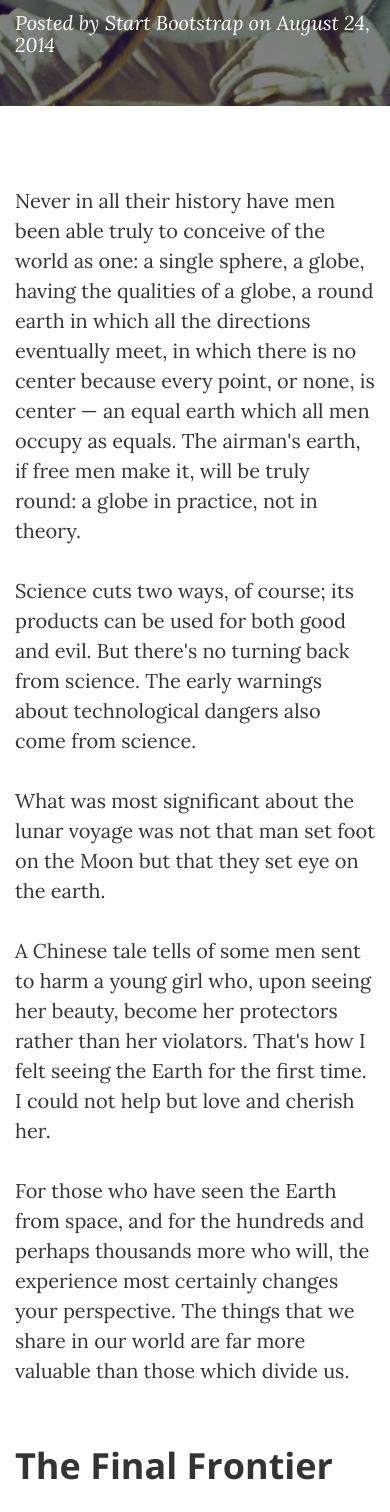
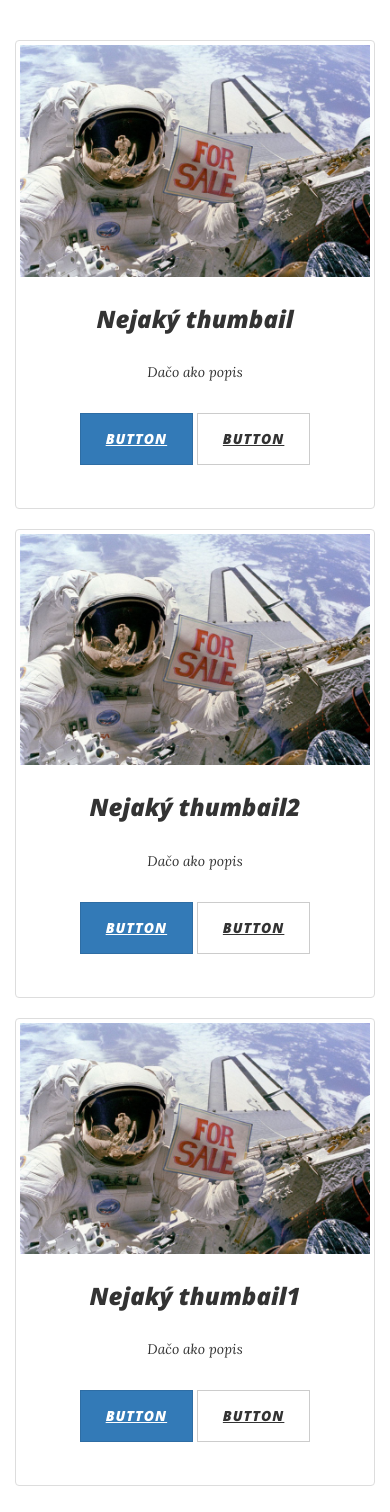
Before and after one commit to H4ny/bootstrap, a website: page startbootstrap-clean-blog-gh-pages/startbootstrap-clean-blog-gh-pages/post.html in a window 390 px wide. Shown: the part 355-1867 px from the top of the page. Drawn offline with nearby package versions, Linux system fonts and the light colour scheme.

Commit message:
Pridal som nejaky Thumbail do postu zmenil som názoiv obrazku a vyzera že to fachčí

```diff
--- a/startbootstrap-clean-blog-gh-pages/startbootstrap-clean-blog-gh-pages/post.html
+++ b/startbootstrap-clean-blog-gh-pages/startbootstrap-clean-blog-gh-pages/post.html
@@ -74,7 +74,7 @@
             <div class="row">
                 <div class="col-lg-8 col-lg-offset-2 col-md-10 col-md-offset-1">
                     <div class="post-heading">
-                        <h1>Man must explore, and this is exploration at its greatest</h1>
+                        <h1>Uvidíme či to pôjde </h1>
                         <h2 class="subheading">Problems look mighty small from 150 miles up</h2>
                         <span class="meta">Posted by <a href="#">Start Bootstrap</a> on August 24, 2014</span>
                     </div>
@@ -88,40 +88,41 @@
         <div class="container">
             <div class="row">
                 <div class="col-lg-8 col-lg-offset-2 col-md-10 col-md-offset-1">
-                    <p>Never in all their history have men been able truly to conceive of the world as one: a single sphere, a globe, having the qualities of a globe, a round earth in which all the directions eventually meet, in which there is no center because every point, or none, is center — an equal earth which all men occupy as equals. The airman's earth, if free men make it, will be truly round: a globe in practice, not in theory.</p>
 
-                    <p>Science cuts two ways, of course; its products can be used for both good and evil. But there's no turning back from science. The early warnings about technological dangers also come from science.</p>
+				  <div class="row">
+  <div class="col-sm-6 col-md-4">
+    <div class="thumbnail">
+      <img src="img/1.jpg" alt="...">
+      <div class="caption">
+        <h3>Nejaký thumbail </h3>
+        <p>Dačo ako popis</p>
+        <p><a href="#" class="btn btn-primary" role="button">Button</a> <a href="#" class="btn btn-default" role="button">Button</a></p>
+      </div>
+    </div>
+  </div>
+  <div class="col-sm-6 col-md-4">
+    <div class="thumbnail">
+      <img src="img/1.jpg" alt="...">
+      <div class="caption">
+        <h3>Nejaký thumbail2</h3>
+        <p>Dačo ako popis</p>
+        <p><a href="#" class="btn btn-primary" role="button">Button</a> <a href="#" class="btn btn-default" role="button">Button</a></p>
+      </div>
+    </div>
+  </div>
+  <div class="col-sm-6 col-md-4">
+    <div class="thumbnail">
+      <img src="img/1.jpg" alt="...">
+      <div class="caption">
+        <h3>Nejaký thumbail1 </h3>
+        <p>Dačo ako popis</p>
+        <p><a href="#" class="btn btn-primary" role="button">Button</a> <a href="#" class="btn btn-default" role="button">Button</a></p>
+      </div>
+    </div>
+  </div>
+</div>
 
-                    <p>What was most significant about the lunar voyage was not that man set foot on the Moon but that they set eye on the earth.</p>
 
-                    <p>A Chinese tale tells of some men sent to harm a young girl who, upon seeing her beauty, become her protectors rather than her violators. That's how I felt seeing the Earth for the first time. I could not help but love and cherish her.</p>
-
-                    <p>For those who have seen the Earth from space, and for the hundreds and perhaps thousands more who will, the experience most certainly changes your perspective. The things that we share in our world are far more valuable than those which divide us.</p>
-
-                    <h2 class="section-heading">The Final Frontier</h2>
-
-                    <p>There can be no thought of finishing for ‘aiming for the stars.’ Both figuratively and literally, it is a task to occupy the generations. And no matter how much progress one makes, there is always the thrill of just beginning.</p>
-
-                    <p>There can be no thought of finishing for ‘aiming for the stars.’ Both figuratively and literally, it is a task to occupy the generations. And no matter how much progress one makes, there is always the thrill of just beginning.</p>
-
-                    <blockquote>The dreams of yesterday are the hopes of today and the reality of tomorrow. Science has not yet mastered prophecy. We predict too much for the next year and yet far too little for the next ten.</blockquote>
-
-                    <p>Spaceflights cannot be stopped. This is not the work of any one man or even a group of men. It is a historical process which mankind is carrying out in accordance with the natural laws of human development.</p>
-
-                    <h2 class="section-heading">Reaching for the Stars</h2>
-
-                    <p>As we got further and further away, it [the Earth] diminished in size. Finally it shrank to the size of a marble, the most beautiful you can imagine. That beautiful, warm, living object looked so fragile, so delicate, that if you touched it with a finger it would crumble and fall apart. Seeing this has to change a man.</p>
-
-                    <a href="#">
-                        <img class="img-responsive" src="img/post-sample-image.jpg" alt="">
-                    </a>
-                    <span class="caption text-muted">To go places and do things that have never been done before – that’s what living is all about.</span>
-
-                    <p>Space, the final frontier. These are the voyages of the Starship Enterprise. Its five-year mission: to explore strange new worlds, to seek out new life and new civilizations, to boldly go where no man has gone before.</p>
-
-                    <p>As I stand out here in the wonders of the unknown at Hadley, I sort of realize there’s a fundamental truth to our nature, Man must explore, and this is exploration at its greatest.</p>
-
-                    <p>Placeholder text by <a href="http://spaceipsum.com/">Space Ipsum</a>. Photographs by <a href="https://www.flickr.com/photos/nasacommons/">NASA on The Commons</a>.</p>
                 </div>
             </div>
         </div>
```
Also changed, not shown: startbootstrap-clean-blog-gh-pages/startbootstrap-clean-blog-gh-pages/img/1.jpg (renamed from startbootstrap-clean-blog-gh-pages/startbootstrap-clean-blog-gh-pages/img/post-sample-image.jpg).
